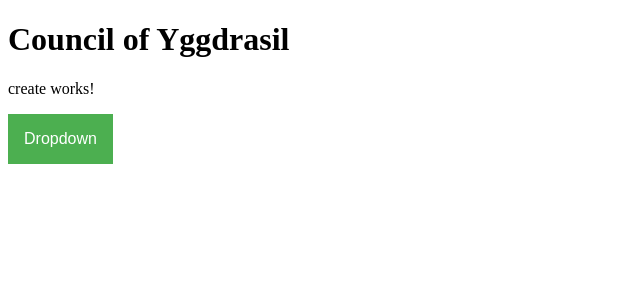
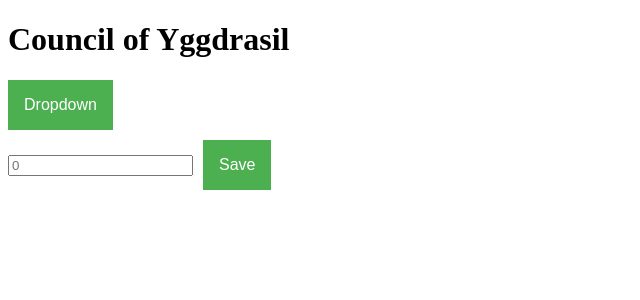
Before and after one commit to The8Loop/angular-coy, an Angular app: page /create in a window 1280 px wide. Shown: the top 300 px of the page, without its empty margins (0-640 px from the left). Built offline with nearby package versions, Linux system fonts and the light colour scheme.

Commit message:
#4 FEATURE: Input with save button
Created an input field that accepts only numbers, and included a save button. Spinners removed for various browsers, and spinner step set to 1.

```diff
--- a/src/app/app.module.ts
+++ b/src/app/app.module.ts
@@ -3,8 +3,8 @@ import { BrowserModule } from '@angular/platform-browser';
 
 import { AppRoutingModule } from './app-routing.module';
 import { AppComponent } from './app.component';
+import { CreateComponent } from './pages/create/create.component';
 import { ListComponent } from './pages/list/list.component';
-import { CreateComponent } from './pages/create/create.component';
 import { InputIntComponent } from './shared/input-int/input-int.component';
 import { DropdownComponent } from './shared/dropdown/dropdown.component';
 
--- a/src/app/pages/create/create.component.html
+++ b/src/app/pages/create/create.component.html
@@ -1,2 +1,2 @@
-<p>create works!</p>
 <coy-dropdown></coy-dropdown>
+<coy-input-int></coy-input-int>
--- a/src/app/shared/input-int/input-int.component.html
+++ b/src/app/shared/input-int/input-int.component.html
@@ -1 +1,5 @@
-<p>input-int works!</p>
+<div class="input-int">
+  <input type="number" step="1" placeholder="0">
+
+  <button class="savebtn">Save</button>
+</div>
--- a/src/app/shared/input-int/input-int.component.scss
+++ b/src/app/shared/input-int/input-int.component.scss
@@ -0,0 +1,25 @@
+/* Chrome, Safari, Edge, Opera */
+input::-webkit-outer-spin-button,
+input::-webkit-inner-spin-button {
+  -webkit-appearance: none;
+  margin: 0;
+}
+
+/* Firefox */
+input[type=number] {
+  -moz-appearance: textfield;
+}
+
+.savebtn {
+  margin: 10px;
+  background-color: #4CAF50;
+  color: white;
+  padding: 16px;
+  font-size: 16px;
+  border: none;
+  cursor: pointer;
+}
+
+.savebtn:hover {
+  background-color: #3e8e41;
+}
--- a/src/index.html
+++ b/src/index.html
@@ -1,13 +1,16 @@
 <!doctype html>
 <html lang="en">
+
 <head>
   <meta charset="utf-8">
-  <title>AngularCoy</title>
+  <title>CoY</title>
   <base href="/">
   <meta name="viewport" content="width=device-width, initial-scale=1">
   <link rel="icon" type="image/x-icon" href="favicon.ico">
 </head>
+
 <body>
   <app-root></app-root>
 </body>
+
 </html>
```
